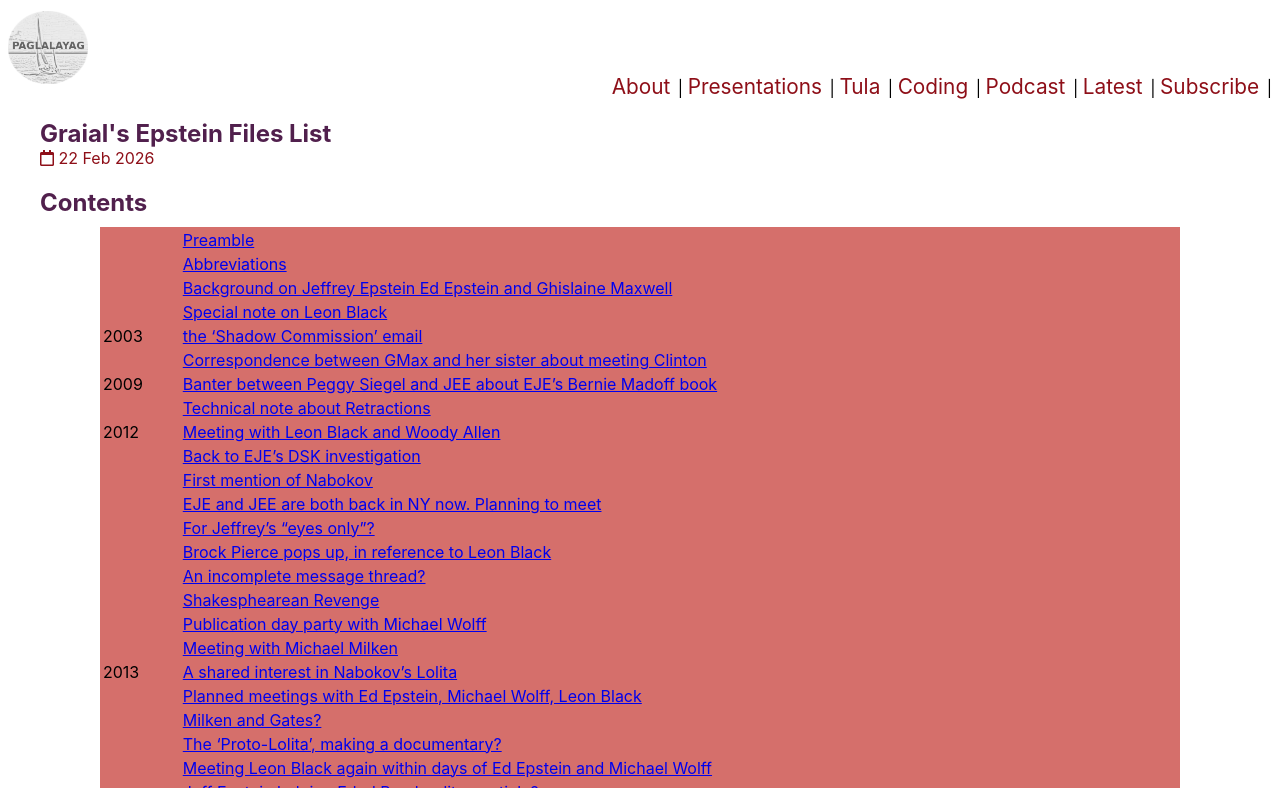
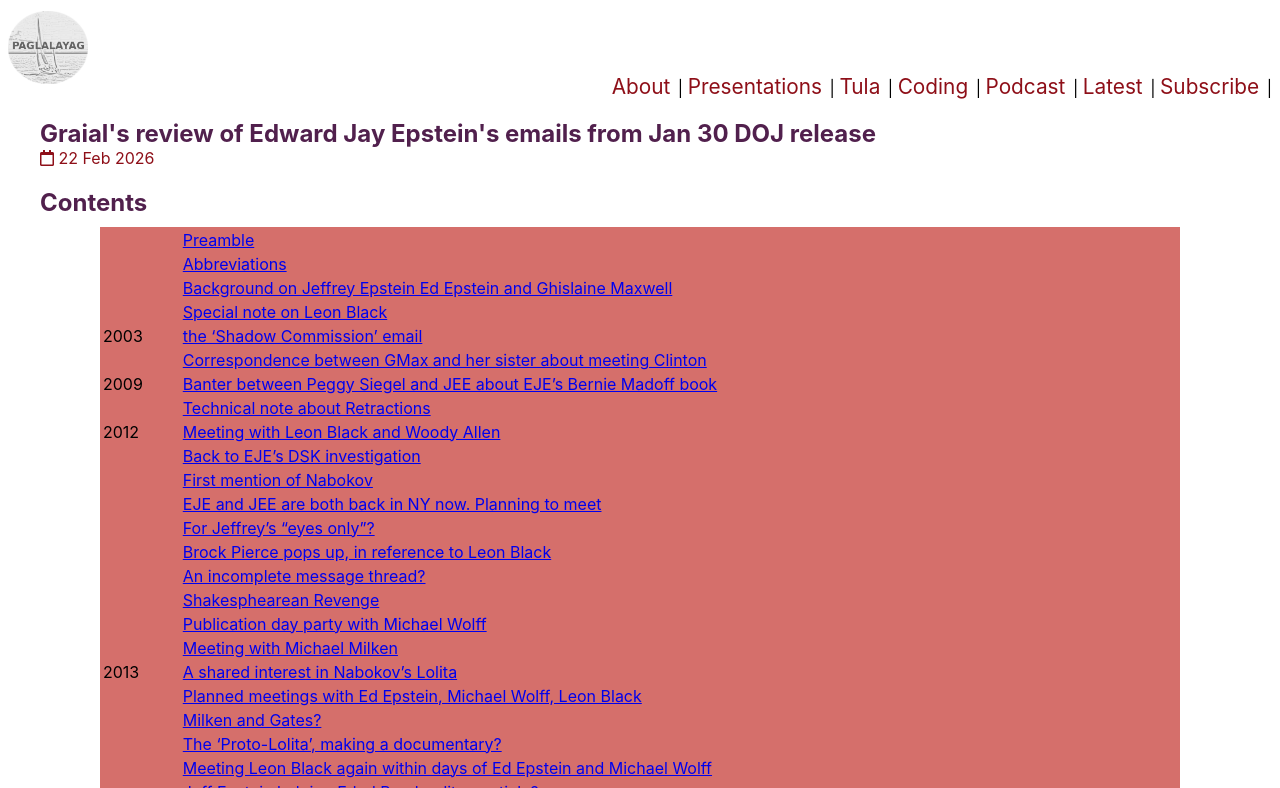
Before and after one commit to paglalayag/paglalayag.github.io, a Jekyll site: the page built from _posts/2026-02-22-graials_epstein_list.md, in a window 1280 px wide and 900 px high, cut to the strip 112-900 px from the top of the window. Built offline with Jekyll 4.4.1, drawn with Linux system fonts in a browser that asks for light colours; nearby versions of some CDN libraries.

Commit message:
first jee article

```diff
--- a/_posts/2026-02-22-graials_epstein_list.md
+++ b/_posts/2026-02-22-graials_epstein_list.md
@@ -1,5 +1,5 @@
 ---
-title: Graial's Epstein Files List
+title: Graial's review of Edward Jay Epstein's emails from Jan 30 DOJ release
 layout: investigative
 hero_image:
 image:
```
